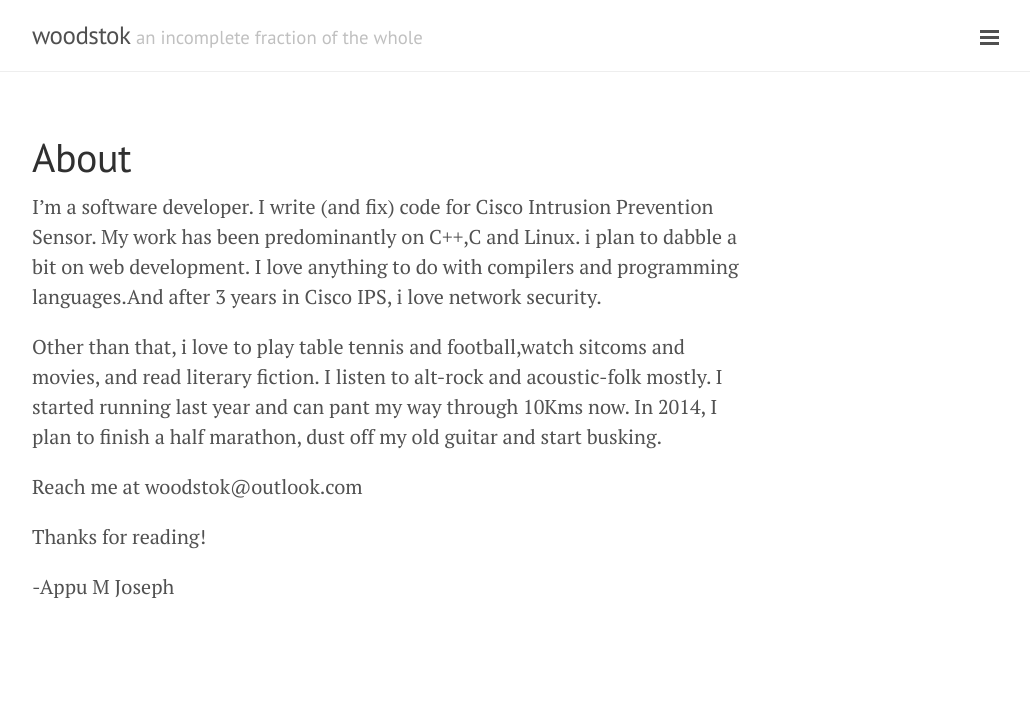
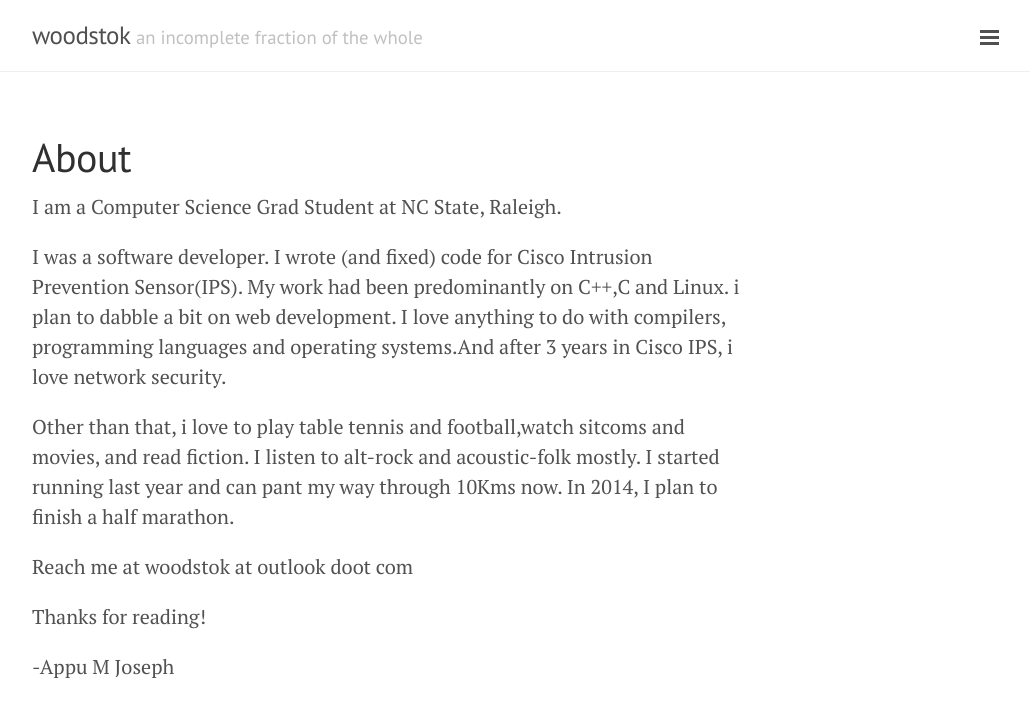
Before and after one commit to woodstok/woodstok.github.io, a Jekyll site: the page built from about.md, in a window 1280 px wide. Shown: the top 717 px of the page, without its empty margins (248-1278 px from the left). Built offline with Jekyll 4.4.1, drawn with Linux system fonts in a browser that asks for light colours; Markdown is read by kramdown in place of the engine named in the settings.

Commit message:
updated aboutme

```diff
--- a/about.md
+++ b/about.md
@@ -3,13 +3,13 @@ layout: page
 title: About
 ---
 
+I am a Computer Science Grad Student at NC State, Raleigh.
 
+I was a software developer. I wrote (and fixed) code for Cisco Intrusion Prevention Sensor(IPS). My work had been predominantly on C++,C and Linux. i plan to dabble a bit on web development. I love anything to do with compilers, programming languages and operating systems.And after 3 years in Cisco IPS, i love network security.
 
-I'm a software developer. I write (and fix) code for Cisco Intrusion Prevention Sensor. My work has been predominantly on C++,C and Linux. i plan to dabble a bit on web development. I love anything to do with compilers and programming languages.And after 3 years in Cisco IPS, i love network security.
+Other than that, i love to play table tennis and football,watch sitcoms and movies, and read fiction. I listen to alt-rock and acoustic-folk mostly. I started running last year and can pant my way through 10Kms now. In 2014, I plan to finish a half marathon.
 
-Other than that, i love to play table tennis and football,watch sitcoms and movies, and read literary fiction. I listen to alt-rock and acoustic-folk mostly. I started running last year and can pant my way through 10Kms now. In 2014, I plan to finish a half marathon, dust off my old guitar and start busking.
-
-Reach me at woodstok@outlook.com
+Reach me at woodstok at outlook doot com
 
 Thanks for reading!
 
```
